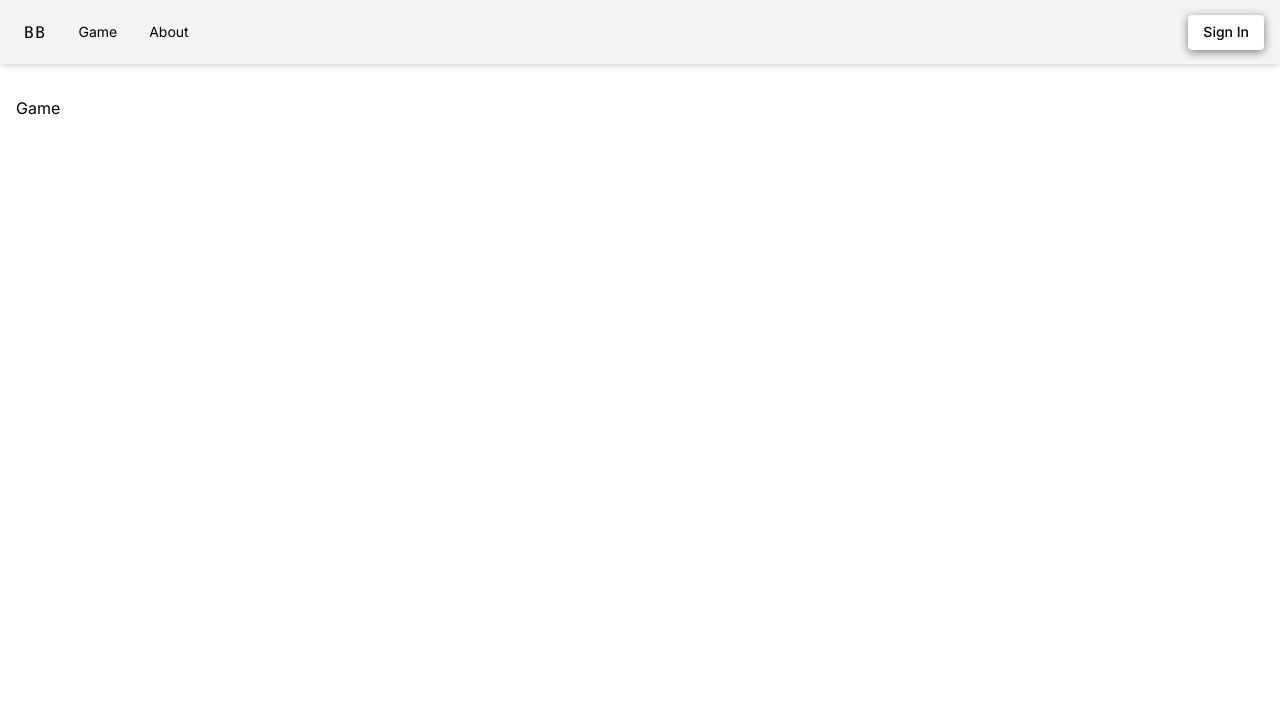
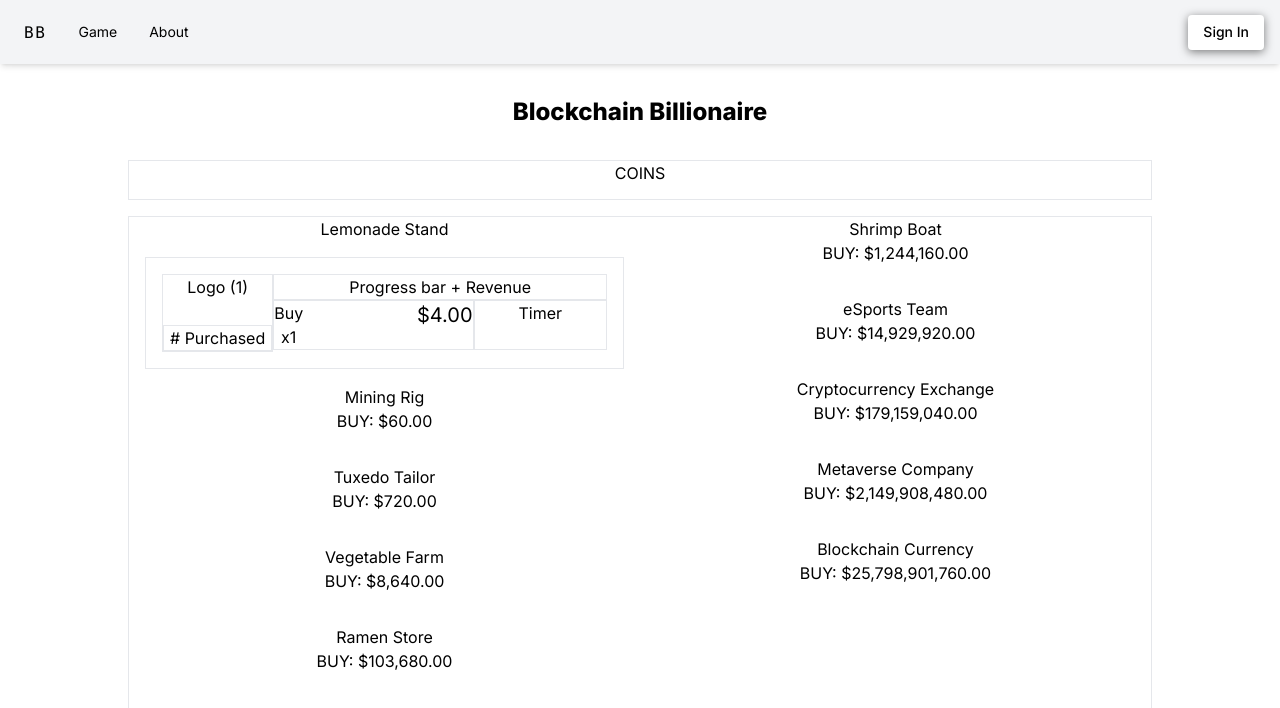
Before and after one commit to lionking0105/0xVenture-Capitalist, a Next.js app: page /game in a window 1280 px wide. Shown: the top 708 px of the page. Built offline with nearby package versions, Linux system fonts and the light colour scheme; no server answers.

Commit message:
feat: skeleton game page w mock businesses data

```diff
--- /dev/null
+++ b/app/game/BusinessCard.tsx
@@ -0,0 +1,57 @@
+interface BusinessCardProps {
+    name: string,
+    image: string,
+    cost: number,
+    revenue: number,
+    time: number,
+    multiplier: number,
+    owned: number,
+    managerName: string,
+    managerCost: number,
+    playerId: string,
+    id: number,
+}
+
+const BusinessCard: React.FC<BusinessCardProps> = ({
+    name,
+    image,
+    cost,
+    revenue,
+    time,
+    multiplier,
+    owned,
+    managerName,
+    managerCost,
+    playerId,
+    id
+}) => {
+  return (
+    <>
+    <div>{name}</div>
+    {owned === 0 ? (
+        <div className="mb-[2rem]">BUY: ${(cost * ( ( (multiplier ** owned) * (multiplier ** 1 - 1) ) / (multiplier - 1) )).toLocaleString('en-US', {minimumFractionDigits: 2})}</div>
+    ) : (
+        <div className="border flex m-[1rem] p-[1rem]">
+            {/* Left */}
+            <div className="border w-1/4">
+                <div className="h-[50px]">Logo ({id})</div>
+                <div className="border"># Purchased</div>
+            </div>
+            {/* Right */}
+            <div className="w-3/4">
+                <div className="border">Progress bar + Revenue</div>
+                <div className="flex">
+                    <div className="border w-3/5 flex justify-between">
+                        <div>Buy<br />x1</div>
+                        <div className="text-xl">${(cost * ( ( (multiplier ** owned) * (multiplier ** 1 - 1) ) / (multiplier - 1) )).toLocaleString('en-US', {minimumFractionDigits: 2})}</div>
+                    </div>
+                    <div className="border w-2/5">Timer</div>
+                </div>
+            </div>
+        </div>
+    )}
+    </>
+  )
+}
+
+export default BusinessCard
--- a/app/game/page.tsx
+++ b/app/game/page.tsx
@@ -1,7 +1,178 @@
+import BusinessCard from "./BusinessCard"
+
+interface BusinessCardProps {
+    name: string,
+    image: string,
+    cost: number,
+    revenue: number,
+    time: number,
+    multiplier: number,
+    owned: number,
+    managerName: string,
+    managerCost: number,
+    playerId: string,
+    id: number,
+}
+
 const Game = () => {
     return (
-        <div>Game</div>
+        <div className="flex flex-col justify-center items-center text-center">
+            <h1 className="text-2xl font-extrabold mb-[2rem]">Blockchain Billionaire</h1>
+            <div className="w-[80vw]">
+                <div className="border h-[5vh] mb-[1rem]">COINS</div>
+                <div className="border h-[70vh] flex">
+                    <div className="flex-1">
+                        {businesses.map((business) => {
+                            if (business.id <= 5) return (
+                                <BusinessCard {...business} />
+                            )
+                        })}
+                    </div>
+                    <div className="flex-1">
+                        {businesses.map((business) => {
+                            if (business.id > 5) return (
+                                <BusinessCard {...business} />
+                            )
+                        })}
+                    </div>
+                </div>
+            </div>
+        </div>
     )
 }
 
 export default Game
+
+
+let businesses: BusinessCardProps[] = [
+    {
+        name: "Lemonade Stand",
+        image: "",
+        cost: 3.738,
+        revenue: 1,
+        time: 0.5,
+        multiplier: 1.07,
+        owned: 1,
+        managerName: "Sam Lemman",
+        managerCost: 1_000,
+        playerId: "userId",
+        id: 1,
+    },
+    {
+        name: "Mining Rig",
+        image: "",
+        cost: 60,
+        revenue: 60,
+        time: 3,
+        multiplier: 1.15,
+        owned: 0,
+        managerName: "Wuhan Ji",
+        managerCost: 15_000,
+        playerId: "userId",
+        id: 2,
+    },
+    {
+        name: "Tuxedo Tailor",
+        image: "",
+        cost: 720,
+        revenue: 540,
+        time: 6,
+        multiplier: 1.14,
+        owned: 0,
+        managerName: "Cuck Marbeles",
+        managerCost: 100_000,
+        playerId: "userId",
+        id: 3,
+    },
+    {
+        name: "Vegetable Farm",
+        image: "",
+        cost: 8640,
+        revenue: 4320,
+        time: 12,
+        multiplier: 1.13,
+        owned: 0,
+        managerName: "Arthur Hays",
+        managerCost: 500_000,
+        playerId: "userId",
+        id: 4,
+    },
+    {
+        name: "Ramen Store",
+        image: "",
+        cost: 103_680,
+        revenue: 51_840,
+        time: 24,
+        multiplier: 1.12,
+        owned: 0,
+        managerName: "Ko Dwon",
+        managerCost: 1_200_000,
+        playerId: "userId",
+        id: 5,
+    },
+    {
+        name: "Shrimp Boat",
+        image: "",
+        cost: 1_244_160,
+        revenue: 622_080,
+        time: 96,
+        multiplier: 1.11,
+        owned: 0,
+        managerName: "Suzie Krylebaby",
+        managerCost: 10_000_000,
+        playerId: "userId",
+        id: 6,
+    },
+    {
+        name: "eSports Team",
+        image: "",
+        cost: 14_929_920,
+        revenue: 7_464_960,
+        time: 384,
+        multiplier: 1.1,
+        owned: 0,
+        managerName: "Justina San",
+        managerCost: 111_111_111,
+        playerId: "userId",
+        id: 7,
+    },
+    {
+        name: "Cryptocurrency Exchange",
+        image: "",
+        cost: 179_159_040,
+        revenue: 89_579_520,
+        time: 1536,
+        multiplier: 1.09,
+        owned: 0,
+        managerName: "Chao Zi Pang",
+        managerCost: 555_555_555,
+        playerId: "userId",
+        id: 8,
+    },
+    {
+        name: "Metaverse Company",
+        image: "",
+        cost: 2_149_908_480,
+        revenue: 1_074_954_240,
+        time: 6144,
+        multiplier: 1.08,
+        owned: 0,
+        managerName: "Bear Shillbert",
+        managerCost: 10_000_000_000,
+        playerId: "userId",
+        id: 9,
+    },
+    {
+        name: "Blockchain Currency",
+        image: "",
+        cost: 25_798_901_760,
+        revenue: 29_668_737_024,
+        time: 36864,
+        multiplier: 1.07,
+        owned: 0,
+        managerName: "Carlos Matos",
+        managerCost: 100_000_000_000,
+        playerId: "userId",
+        id: 10,
+    }
+]
```
Also changed, not shown: 1 other file (tests, documents, lock files or other folders).
